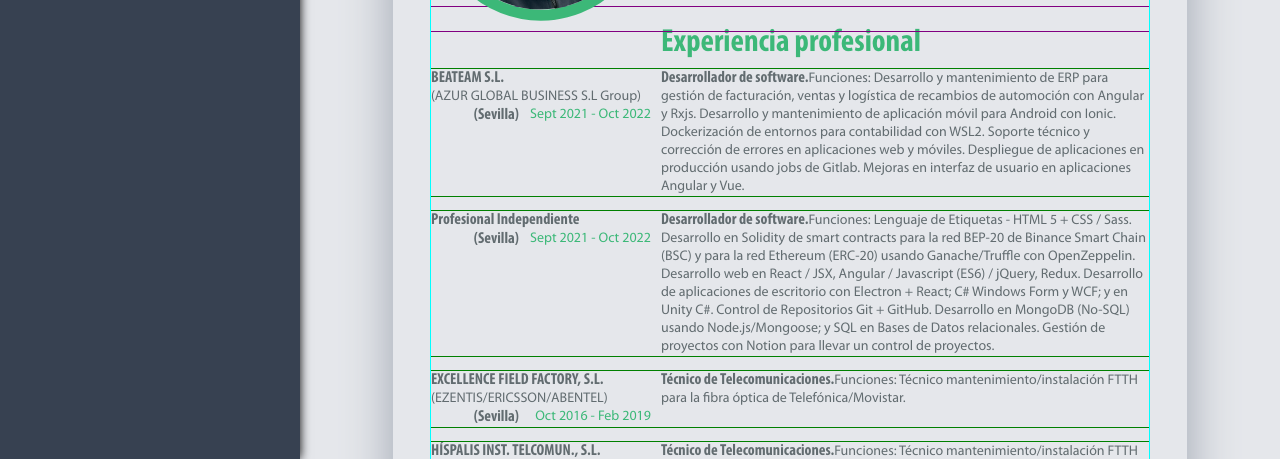
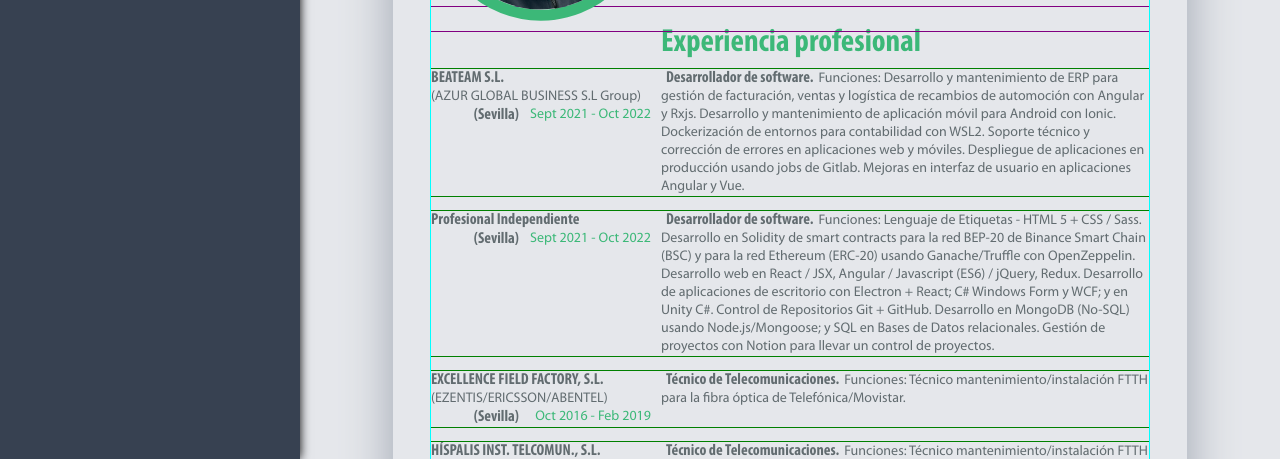
Before and after one commit to CartagoGit/print-cv, a Vue app: page /cv/mario in a window 1280 px wide. Shown: the part 341-800 px from the top of the page. Built offline with nearby package versions, Linux system fonts and the light colour scheme.

Commit message:
Agregados estilos de margen y fuente en la experiencia profesional

```diff
--- a/src/assets/scss/app/_base.app.scss
+++ b/src/assets/scss/app/_base.app.scss
@@ -62,3 +62,7 @@ body {
 h2{
 	font-size: 32px;
 }
+
+.m5{
+	margin: 5px;
+}
--- a/src/components/cvs/mario/sections/ProfesionalExperience.vue
+++ b/src/components/cvs/mario/sections/ProfesionalExperience.vue
@@ -18,7 +18,7 @@
 			</div>
 		</div>
 		<div class="description">
-			<span class="font-bold">
+			<span class="font-bold m5">
 				{{ field.job }}
 			</span>
 			<span class="font-regular">
@@ -144,5 +144,8 @@ const fields: IProfesionalExperiencie[] = [
 			color: var(--primary);
 		}
 	}
+
+
 }
+
 </style>
```
